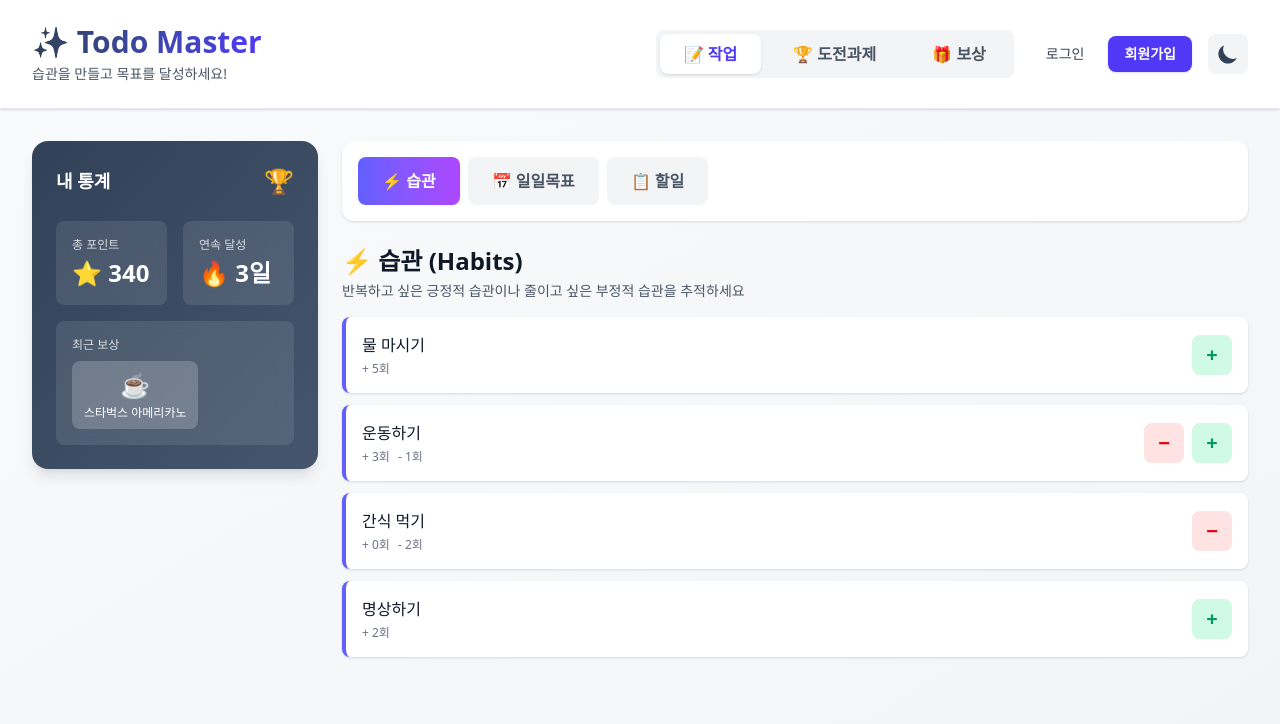
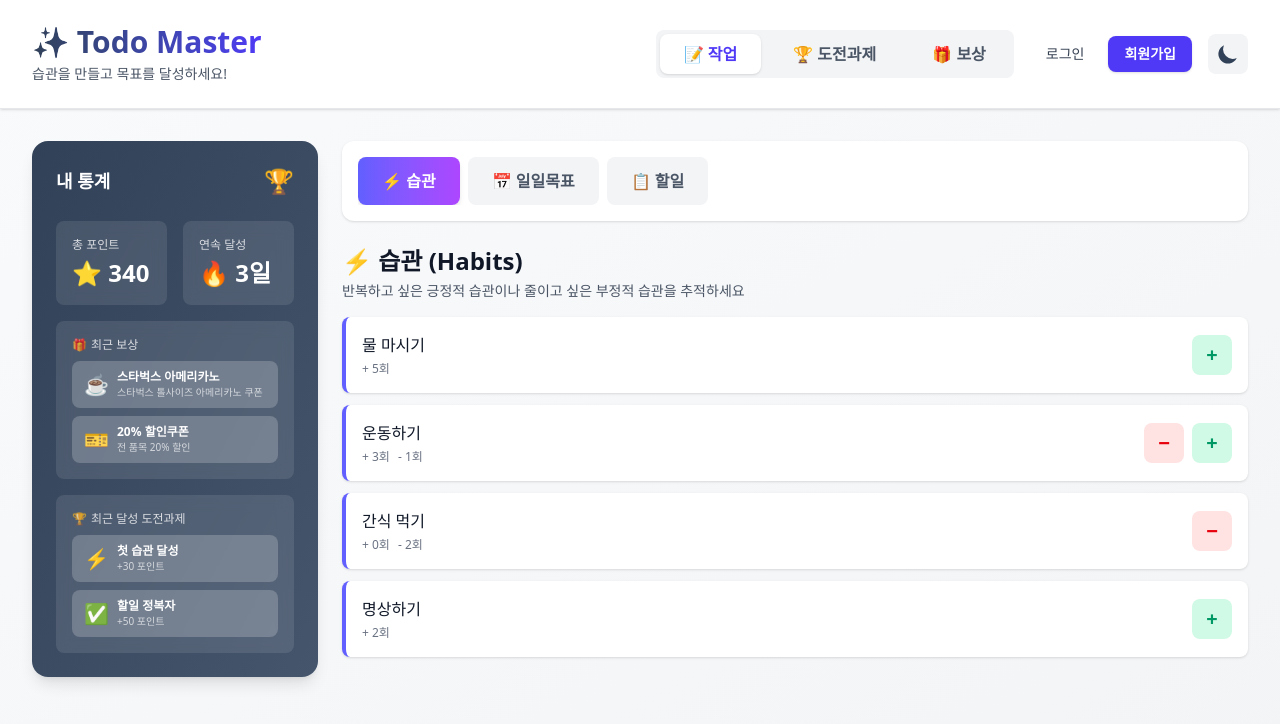
Before and after one commit to Librariann/todo-list, a Next.js app: page / in a window 1280 px wide. Shown: the top 724 px of the page. Built offline with nearby package versions, Linux system fonts and the light colour scheme.

Commit message:
add recent rewards and challenges sections to stats card

```diff
--- a/app/components/SimpleStatsCard.tsx
+++ b/app/components/SimpleStatsCard.tsx
@@ -25,18 +25,46 @@ export default function SimpleStatsCard({ stats }: SimpleStatsCardProps) {
         </div>
       </div>
 
-      {/* 획득한 보상 */}
-      {stats.earnedRewards.length > 0 && (
+      {/* 최근 획득한 보상 */}
+      {stats.recentRewards && stats.recentRewards.length > 0 && (
         <div className="mt-4 bg-white/10 backdrop-blur-sm rounded-lg p-4">
-          <p className="text-xs opacity-80 mb-2">최근 보상</p>
-          <div className="flex gap-2 overflow-x-auto">
-            {stats.earnedRewards.slice(0, 3).map((reward) => (
+          <p className="text-xs opacity-80 mb-2 flex items-center gap-1">
+            <span>🎁</span> 최근 보상
+          </p>
+          <div className="space-y-2">
+            {stats.recentRewards.slice(0, 2).map((reward) => (
               <div
                 key={reward.id}
-                className="flex-shrink-0 bg-white/20 rounded-lg px-3 py-2 text-center"
+                className="bg-white/20 rounded-lg px-3 py-2 flex items-center gap-2"
               >
-                <span className="text-2xl block">{reward.iconUrl}</span>
-                <p className="text-xs mt-1 whitespace-nowrap">{reward.name}</p>
+                <span className="text-xl">{reward.iconUrl}</span>
+                <div className="flex-1 min-w-0">
+                  <p className="text-xs font-semibold truncate">{reward.name}</p>
+                  <p className="text-[10px] opacity-70 truncate">{reward.description}</p>
+                </div>
+              </div>
+            ))}
+          </div>
+        </div>
+      )}
+
+      {/* 최근 달성한 도전과제 */}
+      {stats.recentCompletedChallenges && stats.recentCompletedChallenges.length > 0 && (
+        <div className="mt-4 bg-white/10 backdrop-blur-sm rounded-lg p-4">
+          <p className="text-xs opacity-80 mb-2 flex items-center gap-1">
+            <span>🏆</span> 최근 달성 도전과제
+          </p>
+          <div className="space-y-2">
+            {stats.recentCompletedChallenges.slice(0, 2).map((challenge) => (
+              <div
+                key={challenge.id}
+                className="bg-white/20 rounded-lg px-3 py-2 flex items-center gap-2"
+              >
+                <span className="text-xl">{challenge.iconUrl}</span>
+                <div className="flex-1 min-w-0">
+                  <p className="text-xs font-semibold truncate">{challenge.title}</p>
+                  <p className="text-[10px] opacity-70 truncate">+{challenge.rewardPoints} 포인트</p>
+                </div>
               </div>
             ))}
           </div>
```
